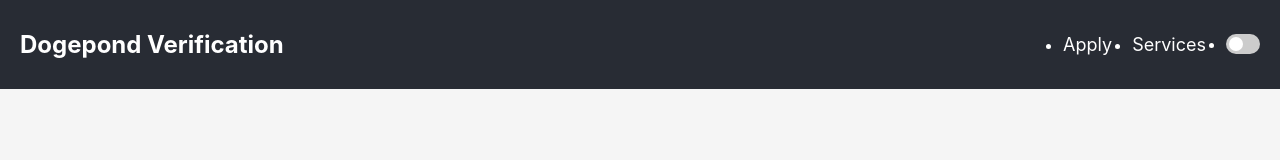
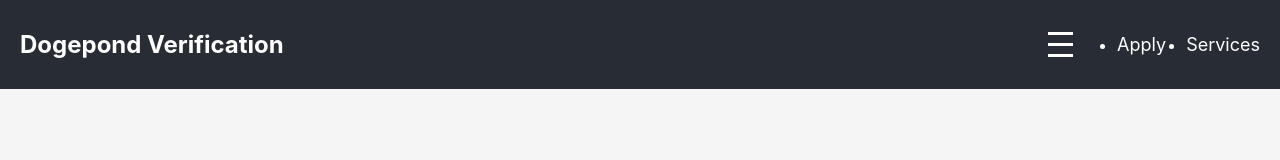
Before and after one commit to jlloyd0430/doginal-verification, a React (Create React App) app: page / in a window 1280 px wide. Shown: the top 160 px of the page. Built offline with nearby package versions, Linux system fonts and the light colour scheme; no server answers.

Commit message:
Update Navbar.css

```diff
--- a/src/components/Navbar.css
+++ b/src/components/Navbar.css
@@ -5,6 +5,7 @@
   padding: 10px 20px;
   background-color: #282c34;
   color: #fff;
+  position: relative;
 }
 
 .navbar-logo {
@@ -13,9 +14,13 @@
 }
 
 .menu-icon {
-  display: none;
   cursor: pointer;
+  display: flex;
   flex-direction: column;
+}
+
+.menu-icon {
+  margin-left: auto; /* Ensures it aligns to the right */
 }
 
 .bar {
@@ -54,8 +59,8 @@
   color: #61dafb;
 }
 
-.dark-mode-toggle {
-  margin-left: auto;
+.mobile-dark-mode-toggle {
+  display: none; /* Hidden by default */
 }
 
 .switch {
@@ -109,8 +114,17 @@ input:checked + .slider:before {
 
 /* Mobile responsive */
 @media (max-width: 768px) {
+  .dark-mode-toggle {
+    display: none; /* Hide dark mode toggle on mobile */
+  }
+
+  .mobile-dark-mode-toggle {
+    display: block; /* Show in the dropdown */
+    margin-top: 10px;
+  }
+
   .menu-icon {
-    display: flex;
+    margin-left: auto; /* Push the menu icon to the right */
   }
 
   .nav-links {
```
